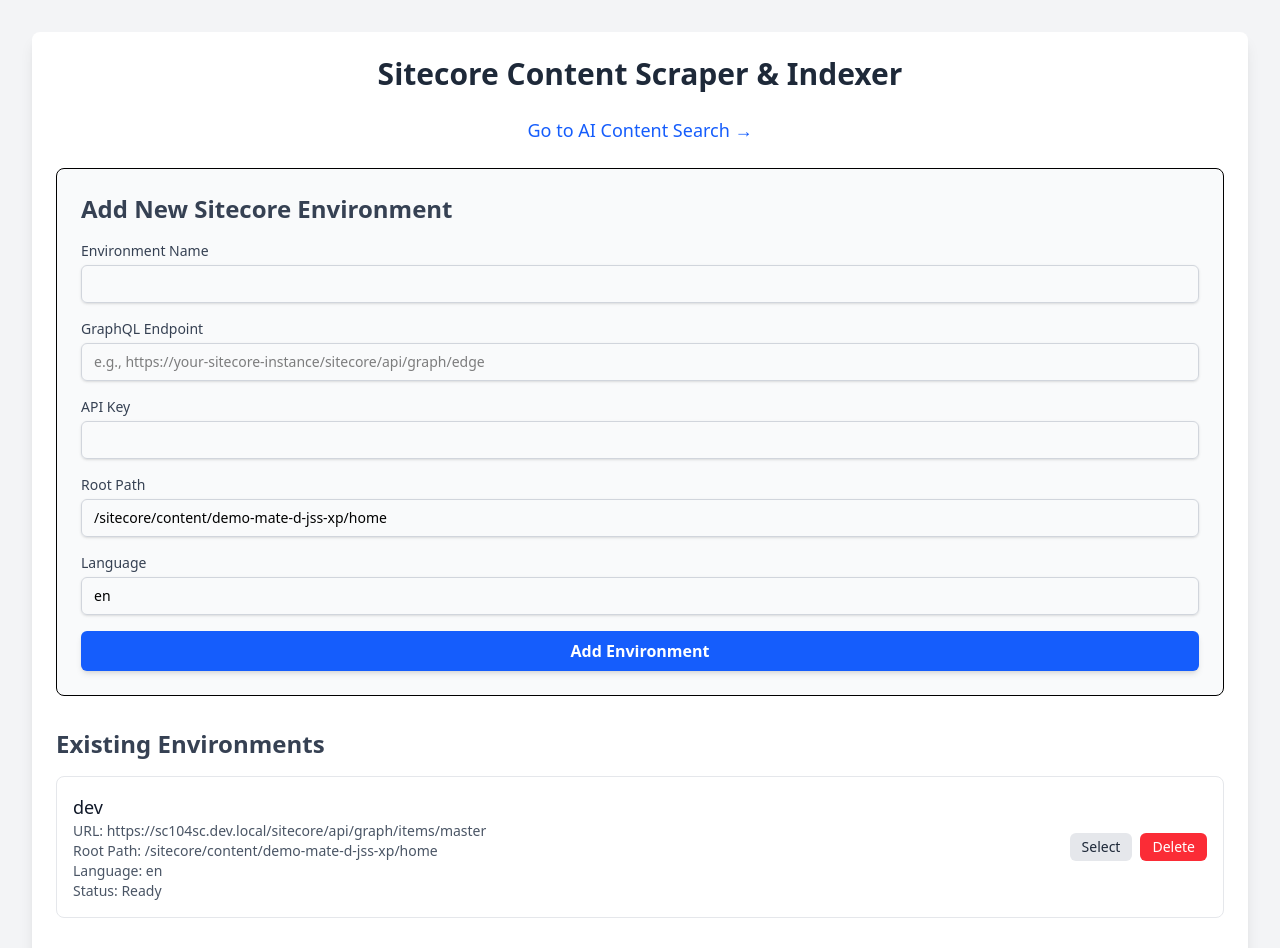
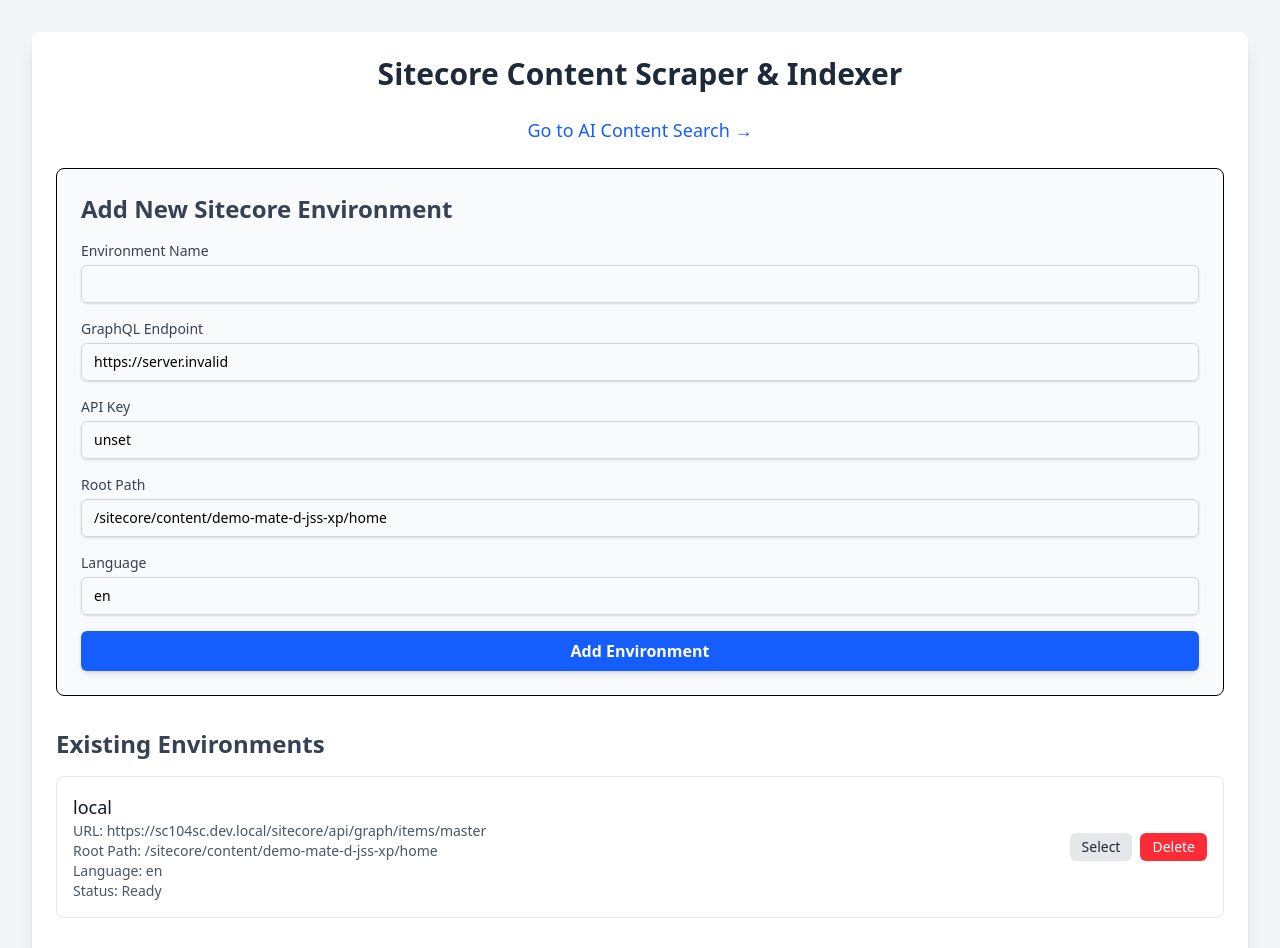
Before and after one commit to andiappan-ar/Project-Sitecore-Mate, a Next.js app in the folder Sitecore-Mate-Chat-Search/Sitecore-Content-Scrapper-Website/: page / in a window 1280 px wide. Shown: the top 948 px of the page. Built offline with nearby package versions, Linux system fonts and the light colour scheme; no server answers.

Commit message:
Morning commit for update from default value fenv

```diff
--- a/Sitecore-Mate-Chat-Search/Sitecore-Content-Scrapper-Website/environments.json
+++ b/Sitecore-Mate-Chat-Search/Sitecore-Content-Scrapper-Website/environments.json
@@ -1,7 +1,7 @@
 [
   {
     "id": 1,
-    "name": "dev",
+    "name": "local",
     "graphql_endpoint": "https://sc104sc.dev.local/sitecore/api/graph/items/master",
     "api_key": "{3D9DCC58-0C6F-4749-A5B1-B965D2725F74}",
     "root_path": "/sitecore/content/demo-mate-d-jss-xp/home",
--- a/Sitecore-Mate-Chat-Search/Sitecore-Content-Scrapper-Website/src/app/page.tsx
+++ b/Sitecore-Mate-Chat-Search/Sitecore-Content-Scrapper-Website/src/app/page.tsx
@@ -10,10 +10,10 @@
 export default function Home() {
   const [environments, setEnvironments] = useState<Environment[]>([]);
   const [newEnvName, setNewEnvName] = useState('');
-  const [newEnvGraphQLEndpoint, setNewEnvGraphQLEndpoint] = useState('');
-  const [newEnvApiKey, setNewEnvApiKey] = useState('');
-  const [newEnvRootPath, setNewEnvRootPath] = useState('/sitecore/content/demo-mate-d-jss-xp/home');
-  const [newEnvLanguage, setNewEnvLanguage] = useState('en');
+  const [newEnvGraphQLEndpoint, setNewEnvGraphQLEndpoint] = useState(process.env.NEXT_PUBLIC_SITECORE_GRAPHQL_URL || '');
+  const [newEnvApiKey, setNewEnvApiKey] = useState(process.env.NEXT_PUBLIC_SITECORE_API_KEY || '');
+  const [newEnvRootPath, setNewEnvRootPath] = useState(process.env.NEXT_PUBLIC_SITECORE_ROOT_PATH || '/sitecore/content/demo-mate-d-jss-xp/home');
+  const [newEnvLanguage, setNewEnvLanguage] = useState(process.env.NEXT_PUBLIC_SITECORE_LANGUAGES?.split(',')[0] || 'en'); // Takes the first language if multiple
   const [loading, setLoading] = useState(true);
   const [error, setError] = useState<string | null>(null);
   const [message, setMessage] = useState<string | null>(null);
@@ -103,10 +103,11 @@
       setMessage('Environment added successfully!');
       setEnvironments(updatedEnvironments);
       setNewEnvName('');
-      setNewEnvGraphQLEndpoint('');
-      setNewEnvApiKey('');
-      setNewEnvRootPath('/sitecore/content/demo-mate-d-jss-xp/home');
-      setNewEnvLanguage('en');
+      // Keep the form fields populated with env values after adding
+      // setNewEnvGraphQLEndpoint('');
+      // setNewEnvApiKey('');
+      // setNewEnvRootPath('/sitecore/content/demo-mate-d-jss-xp/home');
+      // setNewEnvLanguage('en');
     } catch (err: any) {
       setError(err.message);
     }
```
